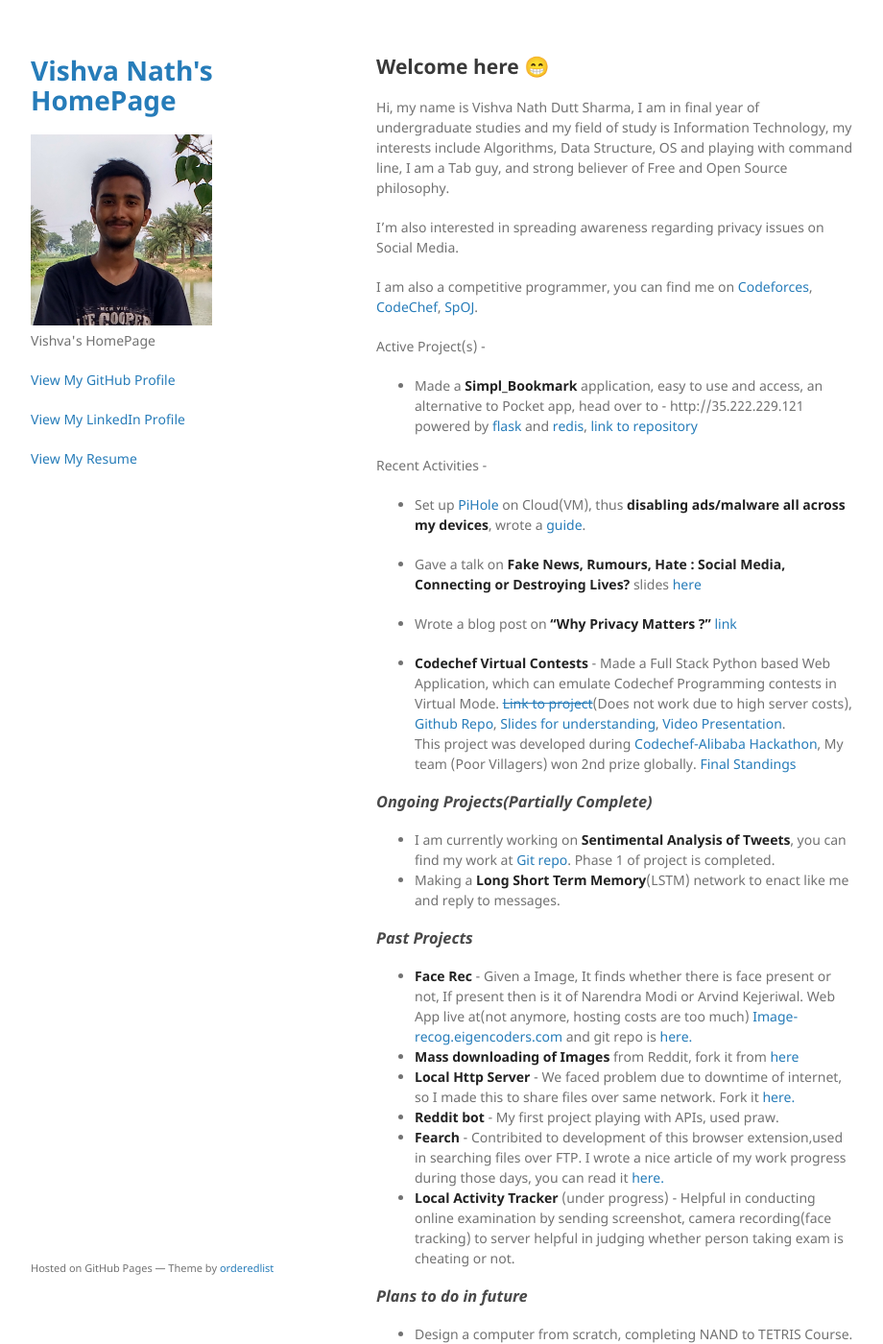
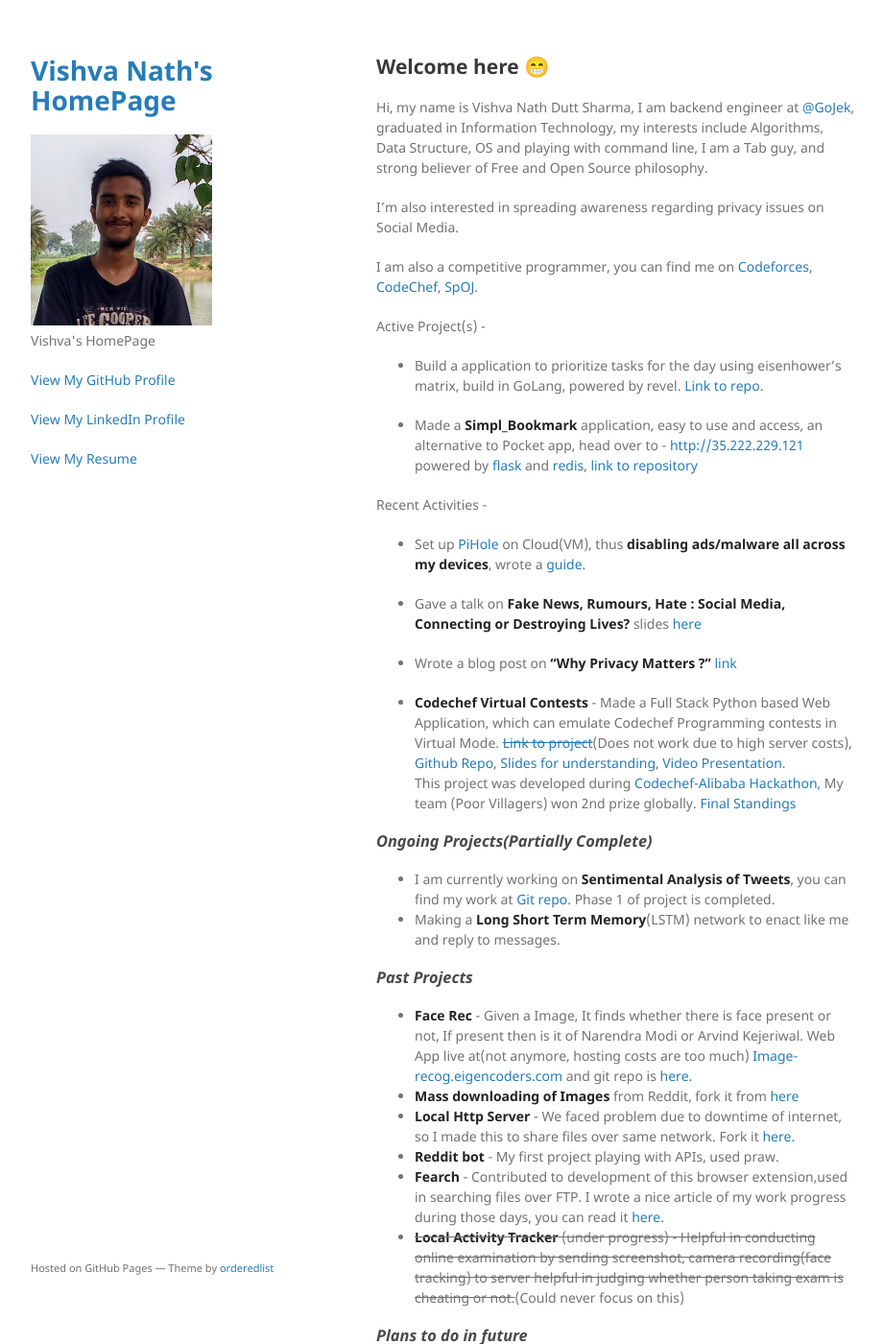
Before and after one commit to vishvanath45/vishvanath45.github.io, a Jekyll site: the page built from index.md, in a window 1280 px wide and 1400 px high. Shown: the whole window at 96% size, without its empty margins (178-1098 px from the left). Built offline with Jekyll 4.4.1, drawn with Linux system fonts in a browser that asks for light colours; our own code applies the rules of GitHub Pages for plain Markdown files; some of the changed text lies outside the part shown.

Commit message:
Update : change work and contact info

```diff
--- a/index.md
+++ b/index.md
@@ -1,13 +1,15 @@
 ## Welcome here 😁
 
-Hi, my name is Vishva Nath Dutt Sharma, I am in final year of undergraduate studies and my field of study is Information Technology, my interests include Algorithms, Data Structure, OS and playing with command line, I am a Tab guy, and strong believer of Free and Open Source philosophy.
+Hi, my name is Vishva Nath Dutt Sharma, I am backend engineer at [@GoJek](https://www.gojek.io/), graduated in Information Technology, my interests include Algorithms, Data Structure, OS and playing with command line, I am a Tab guy, and strong believer of Free and Open Source philosophy.
 
 I'm also interested in spreading awareness regarding privacy issues on Social Media.
 
 I am also a competitive programmer, you can find me on [Codeforces](http://codeforces.com/profile/v_ns), [CodeChef](https://www.codechef.com/users/v_ns), [SpOJ](http://www.spoj.com/users/v_ns/).
 
 Active Project(s) -
-- Made a **Simpl_Bookmark** application, easy to use and access, an alternative to Pocket app, head over to - http://35.222.229.121 powered by [flask](http://flask.pocoo.org/) and [redis](https://redis.io/), [link to repository](http://github.com/vishvanath45/simple_bookmark)
+- Build a application to prioritize tasks for the day using eisenhower's matrix, build in GoLang, powered by revel. [Link to repo](https://github.com/vishvanath45/do_it).
+
+- Made a **Simpl_Bookmark** application, easy to use and access, an alternative to Pocket app, head over to - [http://35.222.229.121](http://35.222.229.121) powered by [flask](http://flask.pocoo.org/) and [redis](https://redis.io/), [link to repository](http://github.com/vishvanath45/simple_bookmark)
 
 Recent Activities -
 - Set up [PiHole](https://pi-hole.net/) on Cloud(VM), thus **disabling ads/malware all across my devices**, wrote a [guide](https://gist.github.com/vishvanath45/a1c8ae34aa88401eed7fdba3f0831c59).
@@ -28,8 +30,8 @@
 - **Mass downloading of Images** from Reddit, fork it from [here](https://github.com/vishvanath45/subReddit-Images-Downloader)
 - **Local Http Server** - We faced problem due to downtime of internet, so I made this to share files over same network. Fork it [here.](https://github.com/vishvanath45/local_http_server)
 - **Reddit bot** - My first project playing with APIs, used praw.
-- **Fearch** - Contribited to development of this browser extension,used in searching files over FTP. I wrote a nice article of my work progress during those days, you can read it [here.](https://vishvanathblog.wordpress.com/days-with-gsoc-heat17/)
-- **Local Activity Tracker** (under progress) - Helpful in conducting online examination by sending screenshot, camera recording(face tracking) to server helpful in judging whether person taking exam is cheating or not.
+- **Fearch** - Contributed to development of this browser extension,used in searching files over FTP. I wrote a nice article of my work progress during those days, you can read it [here.](https://vishvanathblog.wordpress.com/days-with-gsoc-heat17/)
+- ~~**Local Activity Tracker** (under progress) - Helpful in conducting online examination by sending screenshot, camera recording(face tracking) to server helpful in judging whether person taking exam is cheating or not.~~(Could never focus on this)
 
 ### _Plans to do in future_
 
@@ -37,13 +39,12 @@
 - Doing Masters in Computers and Human Psychology. \m/
 - Work for improving Primary Education System in my country.
 
-### _Tasks I do in my Free time (As of Jun'19)_
+### _Tasks I do in my Free time (As of Aug'19)_
 
+- Reading The Pragmatic Programmer
+- Started a course in Microeconomics.
 - Reading [The Lessons of History](https://en.wikipedia.org/wiki/The_Lessons_of_History) by Will Durant.
-- Reading Premchand's Short Stories.
-- Watching Memes on reddit.com.
 - Watching Youtube Channels like 3Blue1Brown, ElectroBoom, VSause, VisualPolitikEN, Last_Week_Tonight.
-- I am hooked to this song, [Time Flies - Porcupine Tree](https://www.youtube.com/watch?v=JTEWlSTQ1RI).
 
 ### _Some quotes which inspire me_
 
@@ -70,7 +71,6 @@
 would love to tell you more in person. :)
 
 ### _Contact_
-~~I am doing completed Internship at [Precog, IIITD](http://precog.iiitd.edu.in/).~~
-~~Now, I spend most of my time in my room at Hall 5, NITDGP.~~
+
 If you happen to be in Banglore, I would love to have a conversation with you. :D
-You can recommend me a book to read or a song to listen @ visitdutt[a@t]gmail[dot]com
+You can recommend me a book to read or a song to listen @ vishvanath[@]protonmail.com
```
